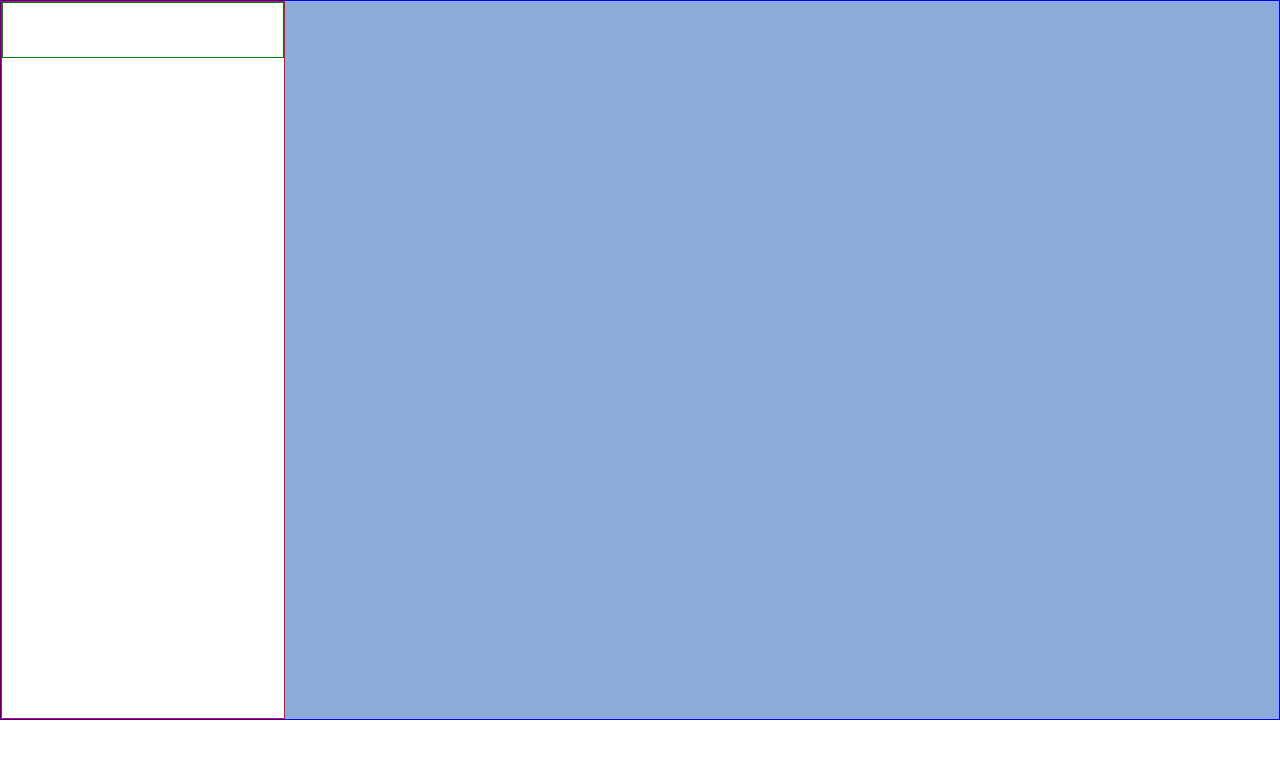
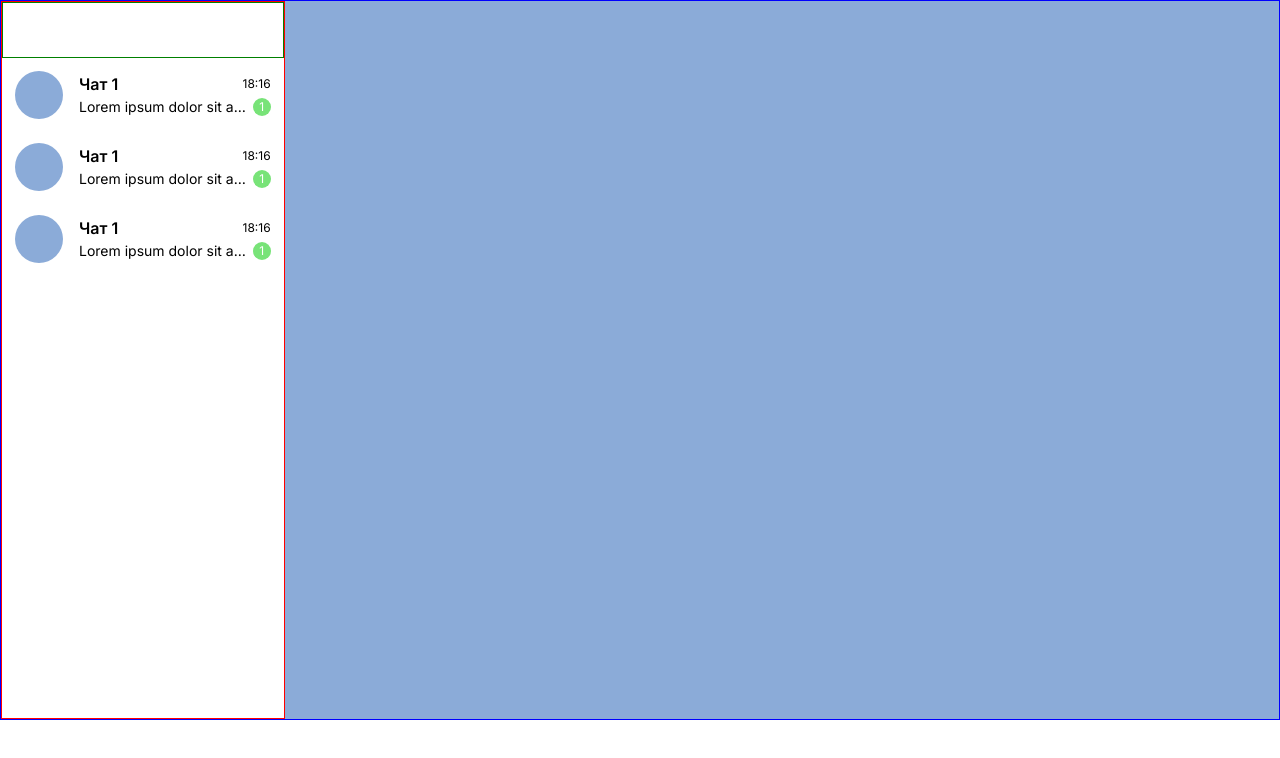
Before and after one commit to Cimante/pact-test, a Vue app: page / in a window 1280 px wide. Shown: the top 758 px of the page. Built offline with nearby package versions, Linux system fonts and the light colour scheme.

Commit message:
add chat preview

```diff
--- a/src/App.vue
+++ b/src/App.vue
@@ -1,4 +1,13 @@
-<script setup lang="ts"></script>
+<script setup lang="ts">
+import { defineComponent } from "vue";
+import Chat from "./components/Chat.vue";
+
+defineComponent({
+  components: {
+    Chat,
+  },
+});
+</script>
 
 <template>
   <main class="App">
@@ -7,7 +16,11 @@
         <div class="sidebar__menu-toggle"></div>
         <div class="sidebar__search"></div>
       </header>
-      <div class="sidebar__list"></div>
+      <div class="sidebar__list">
+        <Chat />
+        <Chat />
+        <Chat />
+      </div>
     </section>
     <section class="messages"></section>
   </main>
--- /dev/null
+++ b/src/components/Chat.vue
@@ -0,0 +1,94 @@
+<template>
+  <section class="chat">
+    <div class="chat__avatar"></div>
+    <div class="chat__content">
+      <div class="chat__header">
+        <div class="chat__title chat__title--verified">Чат 1</div>
+        <div class="chat__date">18:16</div>
+      </div>
+      <div class="chat__text">
+        <span class="chat__text-preview">
+          Lorem ipsum dolor sit amet consectetur adipisicing elit.
+        </span>
+        <div class="chat__unread">1</div>
+      </div>
+    </div>
+  </section>
+</template>
+
+<style lang="scss">
+@import "../styles/variables";
+
+.chat {
+  width: 100%;
+  height: 72px;
+  display: grid;
+  grid-template-columns: 48px 1fr;
+  grid-template-rows: 48px 1fr;
+  align-items: center;
+  gap: 0 16px;
+  padding: 13px;
+  background-color: #fff;
+  transition: background-color 0.2s;
+  cursor: default;
+
+  &:hover {
+    background-color: rgba($navy-grey, 0.04);
+  }
+
+  &__content {
+    display: flex;
+    flex-direction: column;
+    gap: 4px;
+  }
+
+  &__avatar {
+    width: 48px;
+    height: 48px;
+    border-radius: 50%;
+    background-color: $iceberg-blue;
+  }
+
+  &__header,
+  &__text {
+    display: flex;
+    justify-content: space-between;
+    align-items: center;
+  }
+
+  &__title {
+    font-weight: 600;
+    font-size: 16px;
+    line-height: 20px;
+  }
+
+  &__date {
+    font-size: 12px;
+    line-height: 16px;
+  }
+
+  &__text-preview {
+    font-size: 14px;
+    font-weight: 400;
+    height: 16px;
+    width: 168px;
+    overflow: hidden;
+    text-overflow: ellipsis;
+    white-space: nowrap;
+  }
+
+  &__unread {
+    display: inline-flex;
+    align-items: center;
+    justify-content: center;
+    width: 18px;
+    height: 18px;
+    border-radius: 50%;
+    background-color: $light-green;
+    color: white;
+    text-align: center;
+    font-size: 12px;
+    line-height: 16px;
+  }
+}
+</style>
```
